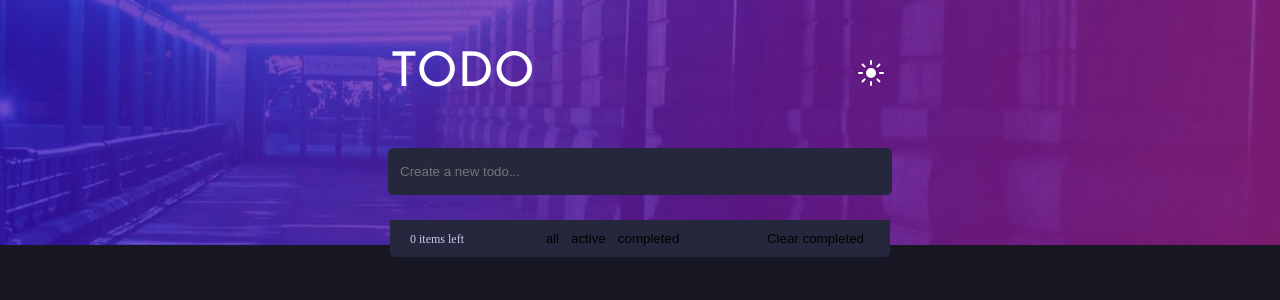
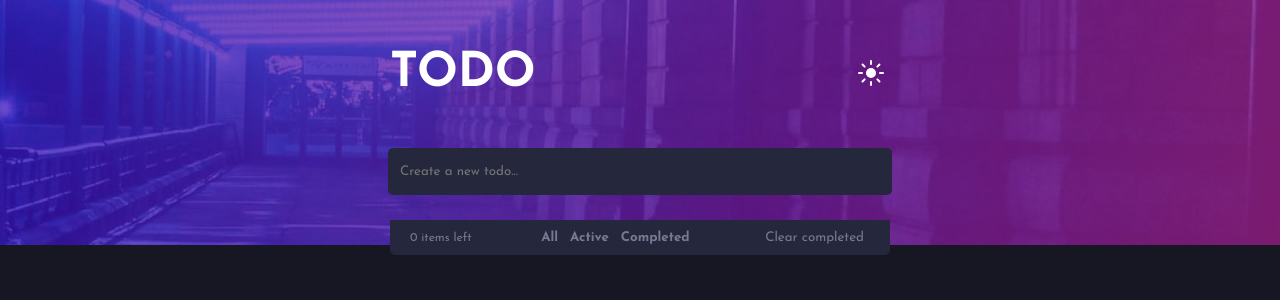
Before and after one commit to tamasgyetvan/Todo_App, a React (Vite) app: page / in a window 1280 px wide. Shown: the top 300 px of the page. Built offline with nearby package versions, Linux system fonts and the light colour scheme.

Commit message:
Style fixes

```diff
--- a/src/App.module.css
+++ b/src/App.module.css
@@ -1,5 +1,9 @@
 @import "./style/reset.css";
 @import "./style/variables.css";
+
+* {
+  font-family: "Josefin Sans";
+}
 
 body {
   background-color: var(--veryDarkBlue);
--- a/src/components/Filter/filter.module.css
+++ b/src/components/Filter/filter.module.css
@@ -13,5 +13,26 @@
   border-bottom-right-radius: 5px;
   border-bottom-left-radius: 5px;
   background-color: var(--veryDarkDesaturatedBlue);
-  color: var(--lightGrayishBlue);
+  color: var(--darkGrayishBlue);
 }
+
+.filter > * {
+  color: var(--darkGrayishBlue);
+}
+
+.filterButton {
+  font-weight: 700;
+  color: var(--darkGrayishBlue);
+
+  &:hover {
+    color: white;
+  }
+
+  &::first-letter {
+    text-transform: capitalize;
+  }
+}
+
+.clearButton:hover {
+  color: white;
+}
--- a/src/style/reset.css
+++ b/src/style/reset.css
@@ -83,8 +83,6 @@ video {
   margin: 0;
   padding: 0;
   border: 0;
-  font-size: 100%;
-  font: inherit;
   vertical-align: baseline;
 }
 /* HTML5 display-role reset for older browsers */
```
